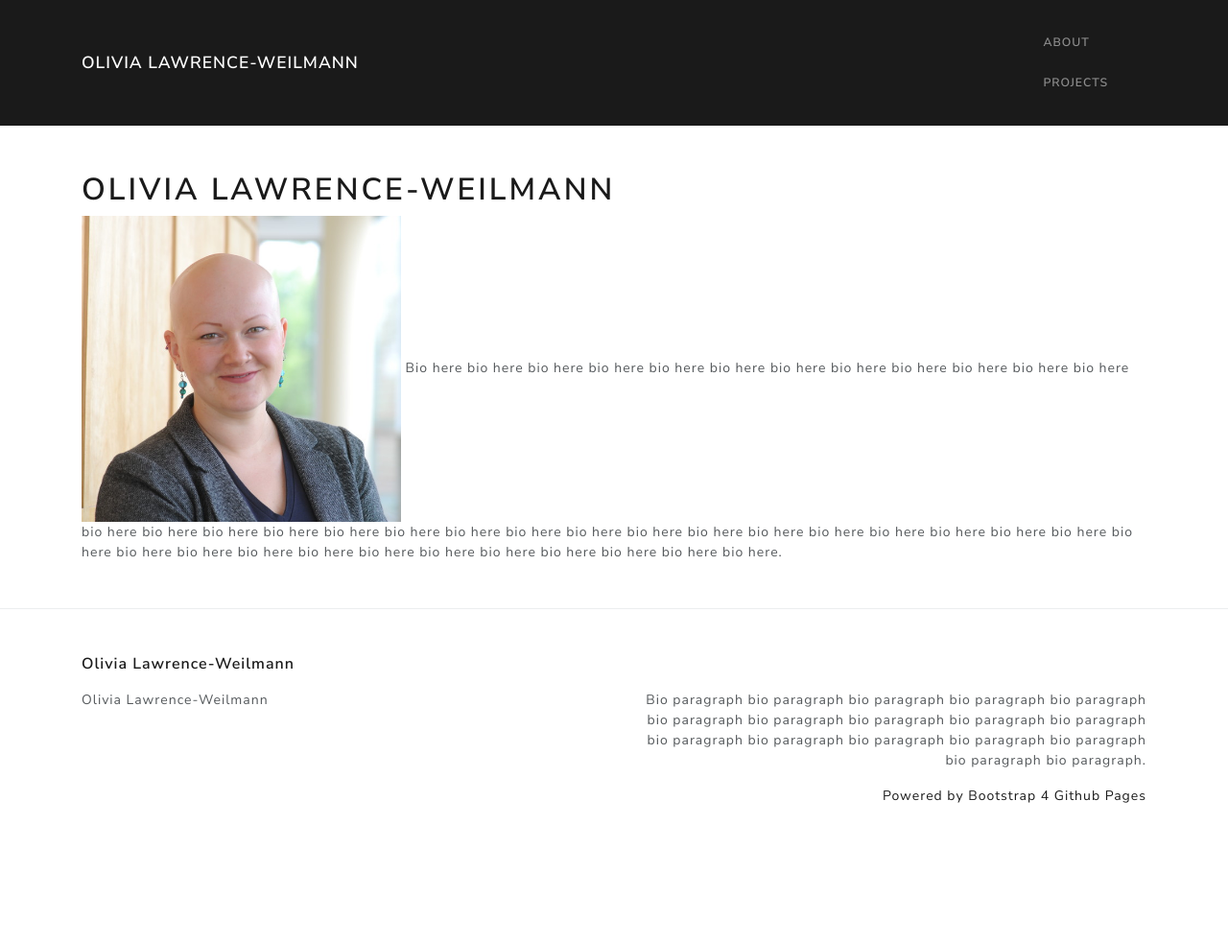
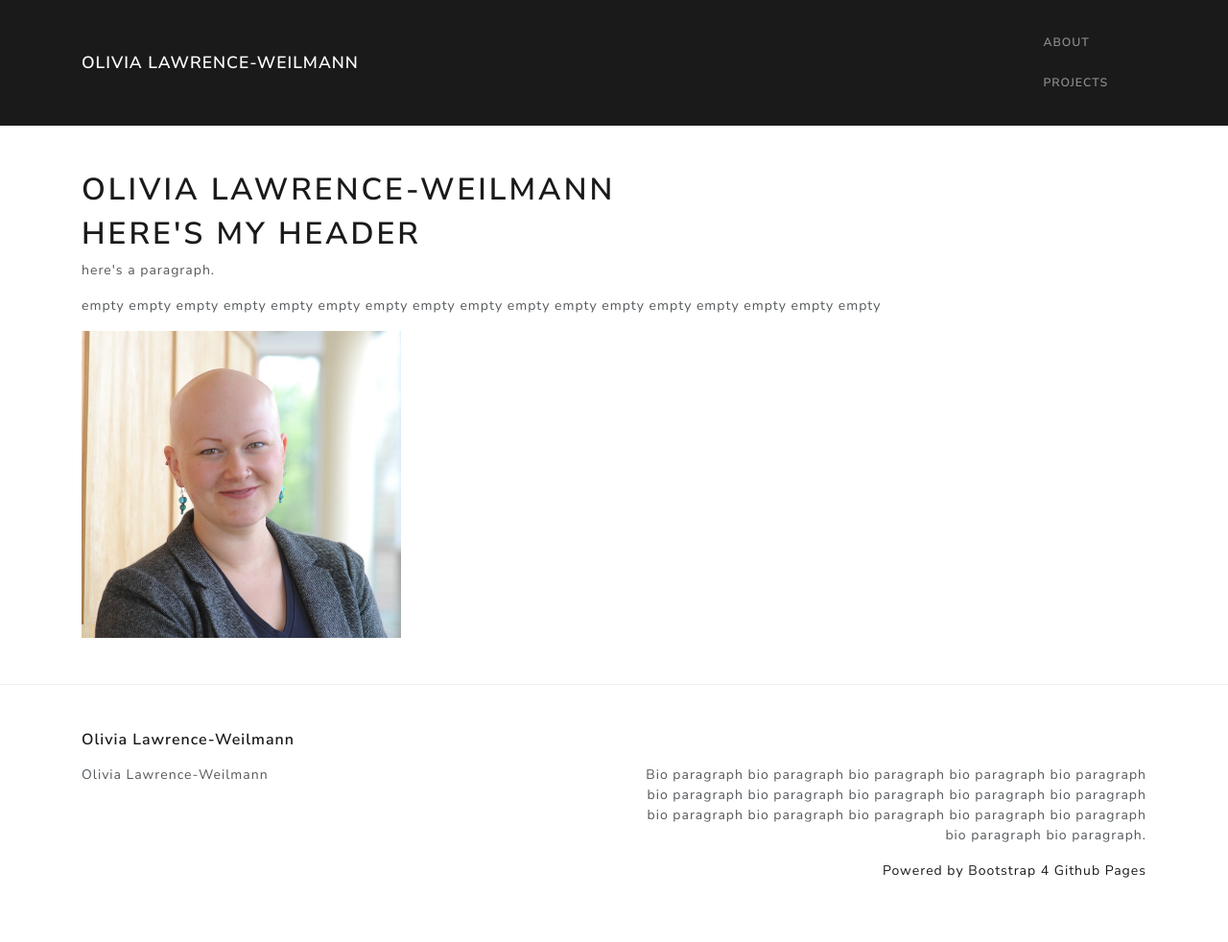
Before and after one commit to olivialw/olivialw.github.io, a Jekyll site: the page built from index.html, in a window 1280 px wide. Shown: the whole page at 96% size. Built offline with Jekyll 4.4.1, drawn with Linux system fonts in a browser that asks for light colours; before the commit the page ends 904 px from its top, so only the background shows below that.

Commit message:
Update index.html

```diff
--- a/index.html
+++ b/index.html
@@ -3,6 +3,18 @@ layout: page
 title: Olivia Lawrence-Weilmann
 ---
 
-<img src="/images/OLW_headshot.png?raw=true" class="img-fluid" alt="Olivia headshot" width = 30%>
+<!DOCTYPE html>
+<html>
+<head>
+	<title>TITLE</title>
+</head>
+<body>
+	<h1>Here's my header</h1>
+	<p>here's a paragraph.</p>
+	<p>empty empty empty empty empty empty empty
+	empty empty empty empty
+	empty empty empty empty empty empty </p>
+  <img src="/images/OLW_headshot.png?raw=true" class="img-fluid" alt="Olivia headshot" width = 30%>
 
-Bio here bio here bio here bio here bio here bio here bio here bio here bio here bio here bio here bio here bio here bio here bio here bio here bio here bio here bio here bio here bio here bio here bio here bio here bio here bio here bio here bio here bio here bio here bio here bio here bio here bio here bio here bio here bio here bio here bio here bio here bio here.
+</body>
+</html>
```
